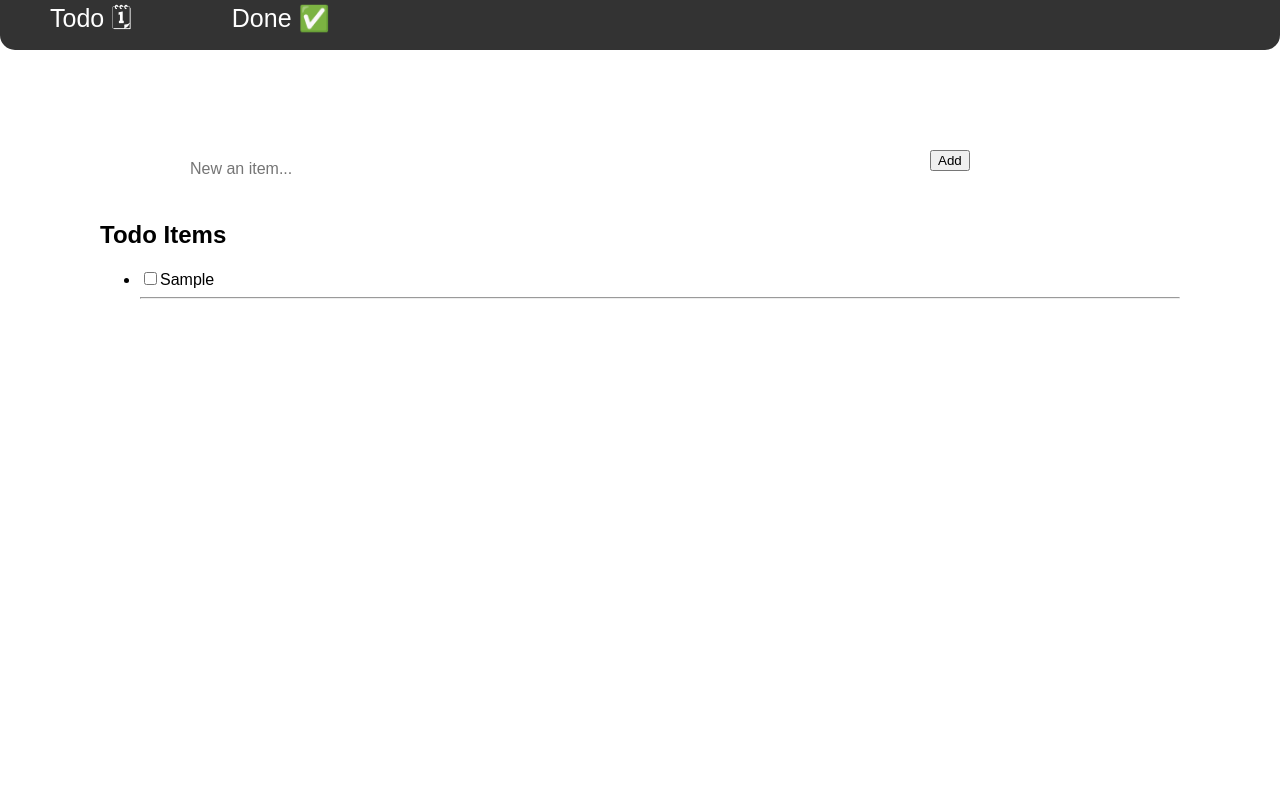
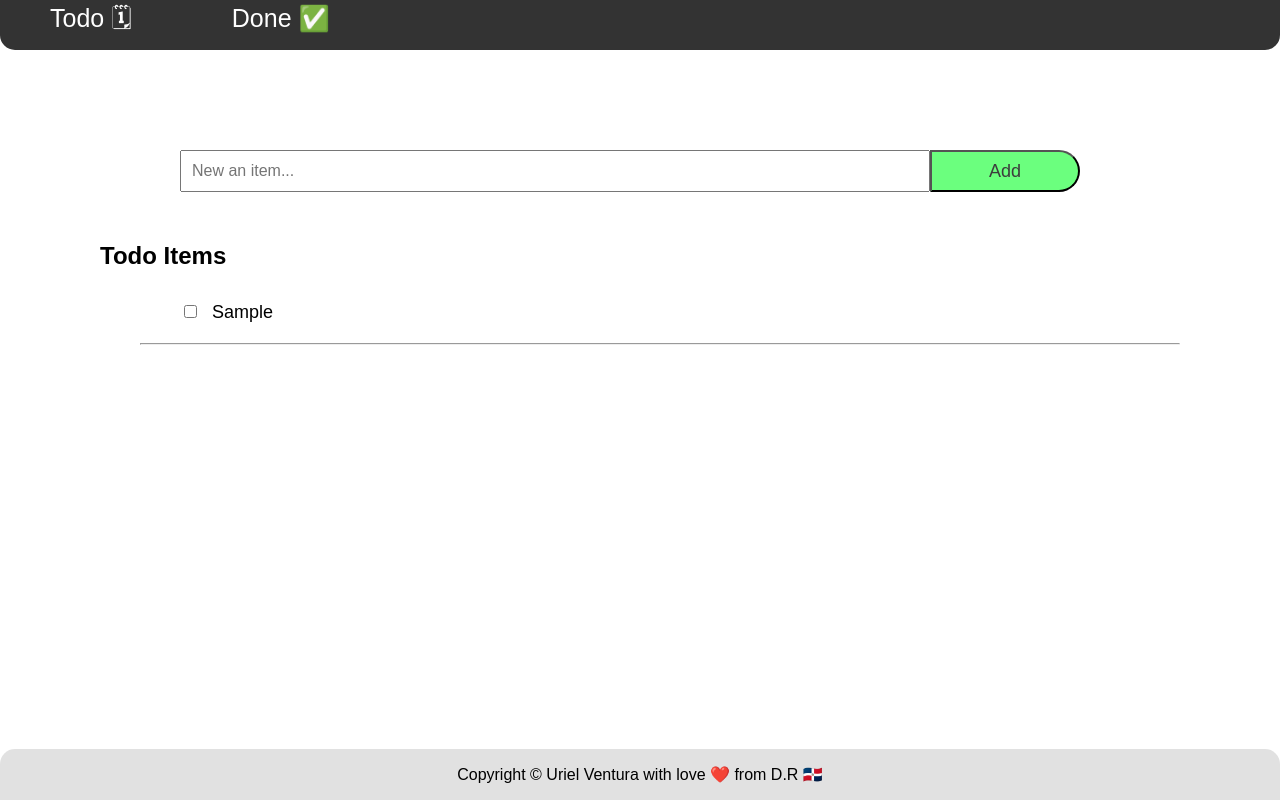
Before and after one commit to UrielVentura/todo-list-final-project, a React (Create React App) app: page /todo in a window 1280 px wide. Both pictures are taken after typing "Sample" into the empty fields and a click on the button "Add". Built offline with nearby package versions, Linux system fonts and the light colour scheme.

Commit message:
final touches

```diff
--- a/src/App.js
+++ b/src/App.js
@@ -1,17 +1,17 @@
-import React from 'react';
-import { Provider } from 'react-redux';
-import { store, persistor } from './redux/store';
-import { PersistGate } from 'redux-persist/integration/react';
+import React from "react";
+import { Provider } from "react-redux";
+import { store, persistor } from "./redux/store";
+import { PersistGate } from "redux-persist/integration/react";
 import {
   Route,
   Switch,
   Redirect,
   BrowserRouter as Router,
   Link,
-} from 'react-router-dom';
-import Todo from './components/Todo';
-import Done from './components/Done';
-import './styles/styles.scss';
+} from "react-router-dom";
+import Todo from "./components/Todo";
+import Done from "./components/Done";
+import "./styles/styles.scss";
 
 const App = () => {
   return (
@@ -25,6 +25,10 @@ const App = () => {
             <Link to="/done" className="link">
               Done ✅
             </Link>
+          </div>
+
+          <div className="footer">
+            <p> Copyright &copy; Uriel Ventura with love ❤️ from D.R 🇩🇴</p>
           </div>
           <Switch>
             <Redirect exact from="/" to="/todo" />
--- a/src/components/Done.js
+++ b/src/components/Done.js
@@ -1,13 +1,13 @@
-import React from 'react';
-import { useSelector, useDispatch } from 'react-redux';
+import React from "react";
+import { useSelector, useDispatch } from "react-redux";
 
 const Done = () => {
-  const doneItems = useSelector(state => state.todo.done);
+  const doneItems = useSelector((state) => state.todo.done);
   const dispatch = useDispatch();
 
-  const setDoneStatus = todo => {
+  const setDoneStatus = (todo) => {
     dispatch({
-      type: 'UPDATE_DONE',
+      type: "UPDATE_DONE",
       todo,
     });
   };
@@ -18,12 +18,14 @@ const Done = () => {
       <h2>Done Items</h2>
 
       <ul>
-        {doneItems.map(t => (
-          <li key={t.id} className="" onClick={() => setDoneStatus(t)}>
-            <input type="checkbox" id={t.id} />
-            {t.description}
+        {doneItems.map((t) => (
+          <>
+            <li key={t.id} onClick={() => setDoneStatus(t)} className="checked">
+              <input type="checkbox" checked id={t.id} />
+              {t.description}
+            </li>
             <hr />
-          </li>
+          </>
         ))}
       </ul>
     </div>
--- a/src/components/Todo.js
+++ b/src/components/Todo.js
@@ -1,14 +1,14 @@
-import React, { useState } from 'react';
-import { useSelector, useDispatch } from 'react-redux';
+import React, { useState } from "react";
+import { useSelector, useDispatch } from "react-redux";
 const Todo = () => {
-  const todosItems = useSelector(state => state.todo.todos);
-  const [todo, setTodo] = useState('');
-  //const [todoError, setTodoError] = useState(false);
+  const todosItems = useSelector((state) => state.todo.todos);
+  const [todo, setTodo] = useState("");
+  const [todoError, setTodoError] = useState(false);
   const dispatch = useDispatch();
 
-  const setTodoStatus = todo => {
+  const setTodoStatus = (todo) => {
     dispatch({
-      type: 'UPDATE_TODO',
+      type: "UPDATE_TODO",
       todo,
     });
   };
@@ -21,48 +21,66 @@ const Todo = () => {
       status: 0,
     };
 
-    /*if (todo === '') {
+    if (todo === "") {
       setTodoError(true);
       return;
-    }*/
+    }
 
     dispatch({
-      type: 'ADD_TODO',
+      type: "ADD_TODO",
       todo: newTodo,
     });
-    setTodo('');
+    setTodo("");
   };
 
   return (
     <div className="todoPanel">
       <div className="newTodoForm">
         <input
-          className="inputNewTodo"
+          className={todoError ? "inputNewTodo inputError" : "inputNewTodo"}
           type="text"
           id="new-todo"
           placeholder="New an item..."
           value={todo}
-          onChange={e => setTodo(e.target.value)}
+          onChange={(e) => {
+            setTodo(e.target.value);
+            setTodoError(false);
+          }}
         />
         <button
+          className="addBtn"
           variant="outlined"
           color="primary"
-          sx={{ margin: 2 }}
           size="small"
           onClick={() => newToDoHandler()}
         >
           Add
         </button>
+        <br />
+        {todoError ? (
+          <label style={{ color: "red", fontSize: "12px" }}>
+            This field must not be empty
+          </label>
+        ) : (
+          <div></div>
+        )}
       </div>
+
       <h2>Todo Items</h2>
 
       <ul>
-        {todosItems.map(t => (
-          <li key={t.id} onClick={() => setTodoStatus(t)}>
-            <input type="checkbox" id={t.id} />
-            {t.description}
+        {todosItems.map((t) => (
+          <>
+            <li
+              key={t.id}
+              onClick={() => setTodoStatus(t)}
+              className="listItem"
+            >
+              <input type="checkbox" id={t.id} />
+              {t.description}
+            </li>
             <hr />
-          </li>
+          </>
         ))}
       </ul>
     </div>
--- a/src/styles/styles.scss
+++ b/src/styles/styles.scss
@@ -25,18 +25,86 @@ body {
 .todoPanel {
   margin: 100px;
 
-  .inputNewTodo {
-    margin: 0;
-    border: none;
-    border-radius: 0;
-    box-sizing: border-box;
-    width: 75%;
-    padding: 10px;
-    float: left;
-    font-size: 16px;
-  }
   .newTodoForm {
     margin-left: 80px;
     margin-bottom: 50px;
+
+    .inputNewTodo {
+      margin: 0;
+      box-sizing: border-box;
+      width: 75%;
+      padding: 10px;
+      float: left;
+      font-size: 16px;
+    }
+    .inputError {
+      margin: 0;
+      box-sizing: border-box;
+      border-style: dashed;
+      border-color: red;
+      width: 75%;
+      padding: 10px;
+      float: left;
+      font-size: 16px;
+    }
+
+    .addBtn {
+      padding: 8.5px;
+      width: 150px;
+      border-radius: 0px 25px 25px 0px;
+      background: #00ff2294;
+      color: rgb(61, 61, 61);
+      text-align: center;
+      font-size: 18px;
+      cursor: pointer;
+      transition: 0.3s;
+    }
   }
 }
+
+.listItem {
+  cursor: pointer;
+  position: relative;
+  padding: 12px 8px 12px 40px;
+  font-size: 18px;
+  transition: 0.2s;
+  list-style: none;
+
+  &:hover {
+    background: rgba(184, 182, 182, 0.76);
+    border-radius: 25px;
+  }
+}
+
+input[type="checkbox"] {
+  margin-right: 15px;
+}
+
+.checked {
+  color: #dfdfdf9c;
+  text-decoration: line-through;
+  cursor: pointer;
+  position: relative;
+  padding: 12px 8px 12px 40px;
+  font-size: 18px;
+  transition: 0.2s;
+  list-style: none;
+
+  &:hover {
+    background: rgba(184, 182, 182, 0.76);
+    border-radius: 25px;
+  }
+}
+
+.footer {
+  position: fixed;
+  text-align: center;
+  bottom: 0;
+  width: 100%;
+  background-color: rgba(51, 51, 51, 0.147);
+  border-radius: 15px 15px 0px 0px;
+}
+
+.donePanel {
+  margin: 90px;
+}
```
Also changed, not shown: 1 other file (tests, documents, lock files or other folders).
